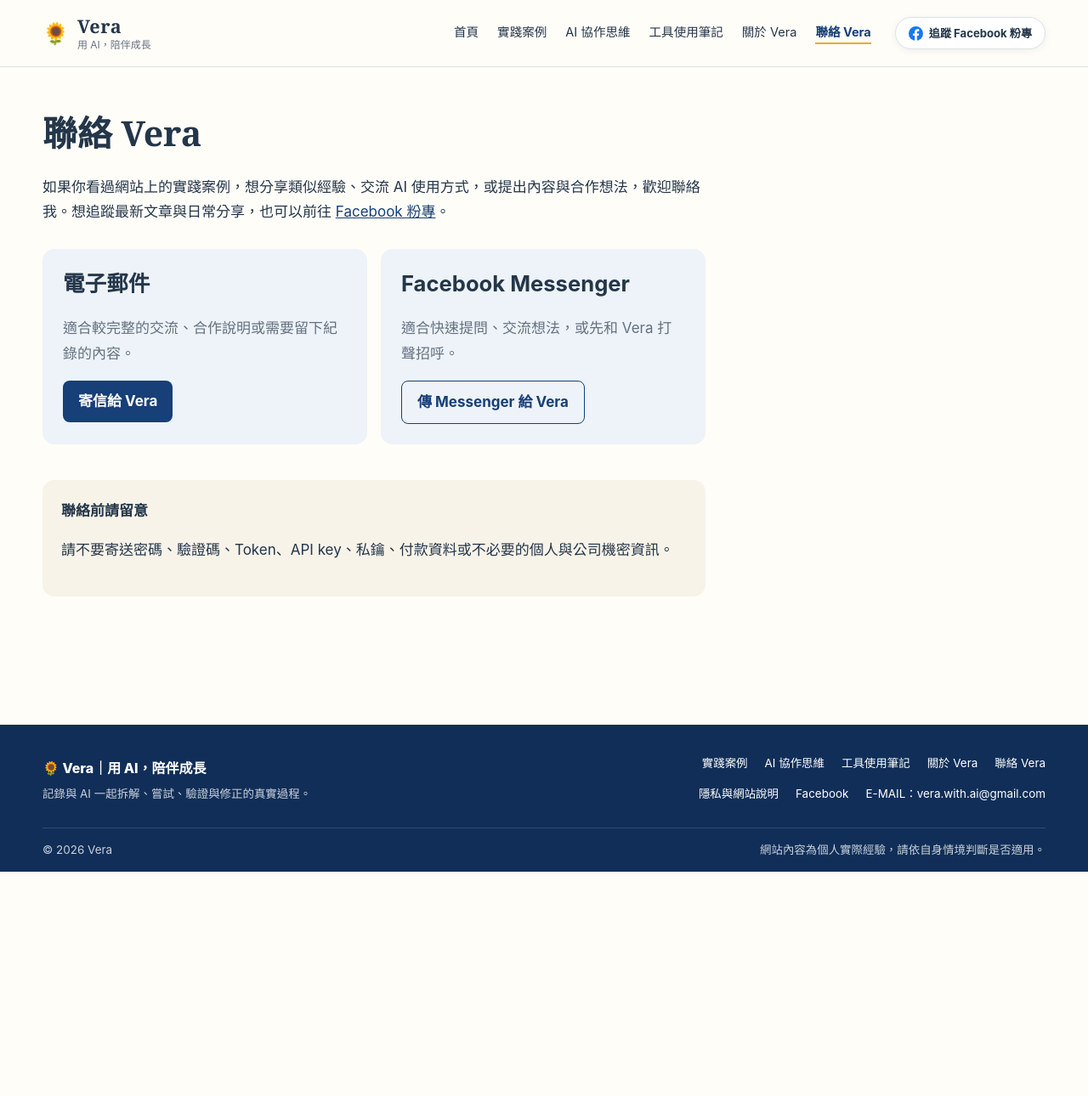
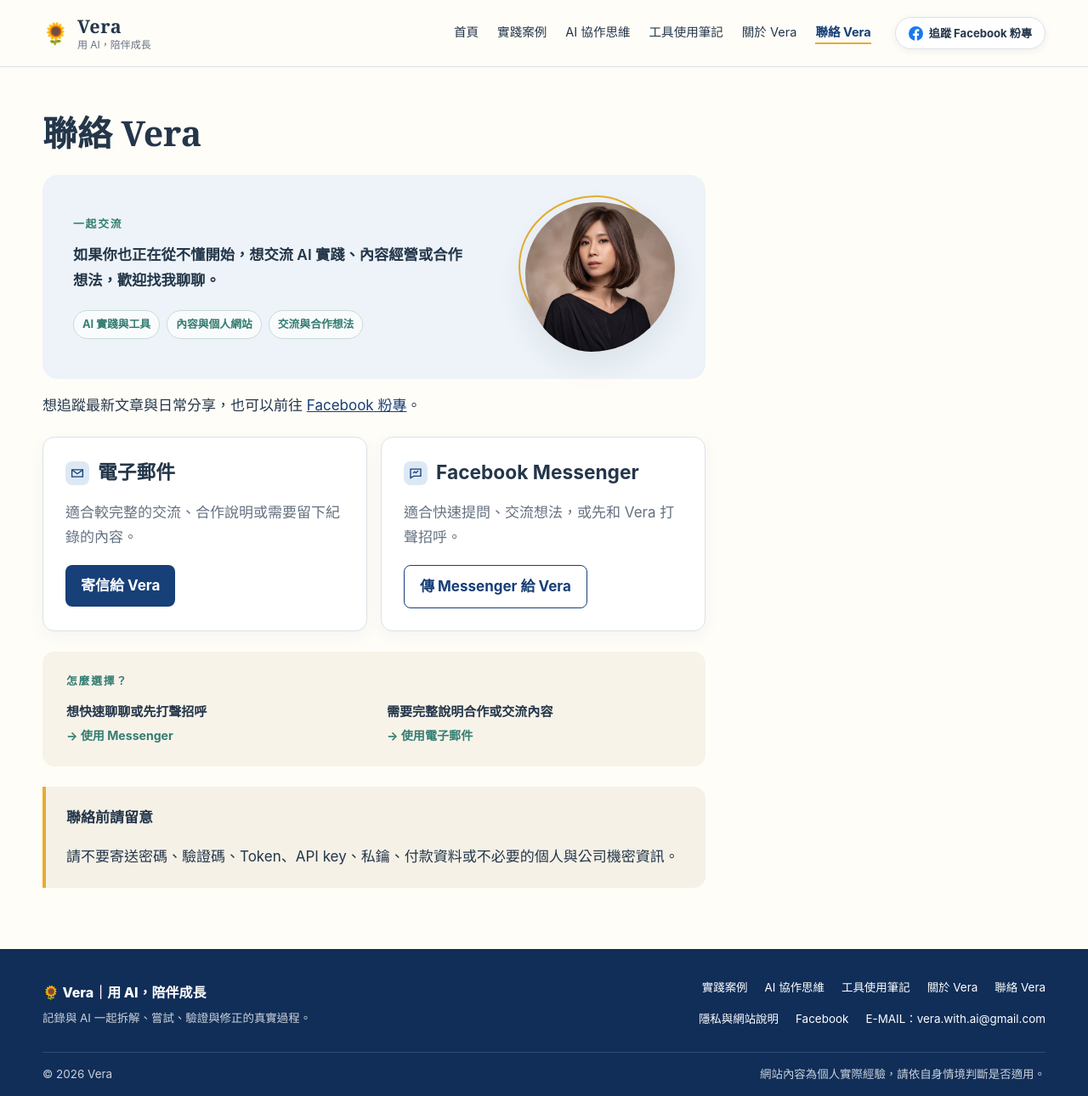
Before and after one commit to Vera-With-AI/Vera-With-AI.github.io, a Jekyll site: the page built from contact.md, in a window 1280 px wide and 1290 px high. Shown: the whole window at 85% size. Built offline with Jekyll 4.4.1, drawn with Linux system fonts in a browser that asks for light colours.

Commit message:
豐富聯絡頁視覺與聯絡引導

```diff
--- a/_config.yml
+++ b/_config.yml
@@ -13,7 +13,7 @@ collections:
 
 markdown: kramdown
 
-css_version: 50
+css_version: 51
 google_analytics_measurement_id: "G-4YBJGF1WWB"
 
 exclude:
--- a/assets/css/style.css
+++ b/assets/css/style.css
@@ -159,11 +159,28 @@ h3 { font-size: 1.08rem; }
 .related-post-list a { display: grid; gap: 3px; padding: 14px 16px; color: var(--text); background: var(--blue-wash); border-radius: 10px; text-decoration: none; }
 .related-post-list a:hover strong { color: var(--navy); }
 .related-post-list span { color: var(--teal); font-size: .78rem; font-weight: 700; }
-.contact-options { display: grid; grid-template-columns: repeat(2, minmax(0, 1fr)); gap: 16px; margin-block: 28px 42px; }
-.contact-option { padding: 24px; background: var(--blue-wash); border-radius: 14px; }
-.contact-option h2 { margin-top: 0; }
-.contact-option p { color: var(--muted); }
-.contact-note { padding: 22px; background: var(--cream); border-radius: 14px; }
+.contact-hero { display: grid; grid-template-columns: 1fr 210px; gap: 34px; align-items: center; padding: 32px 36px; background: var(--blue-wash); border-radius: 18px; }
+.contact-hero-copy > :first-child { margin-top: 0; }
+.contact-lead { margin: 0; color: var(--text); font-size: 1.08rem; font-weight: 600; line-height: 1.75; }
+.contact-topics { display: flex; flex-wrap: wrap; gap: 8px; margin-top: 20px; }
+.contact-topics span { padding: 5px 10px; color: var(--teal); border: 1px solid #c7dcd8; border-radius: 999px; background: rgba(255,255,255,.72); font-size: .8rem; font-weight: 700; }
+.contact-photo-frame { position: relative; width: 176px; height: 176px; justify-self: end; }
+.contact-photo-frame::before { content: ""; position: absolute; inset: -8px 10px 10px -8px; border: 2px solid var(--sunflower); border-radius: 53% 47% 44% 56% / 48% 55% 45% 52%; }
+.contact-profile-photo { position: relative; display: block; width: 100%; height: 100%; object-fit: cover; border-radius: 48% 52% 56% 44% / 48% 44% 56% 52%; box-shadow: var(--shadow); }
+.contact-options { display: grid; grid-template-columns: repeat(2, minmax(0, 1fr)); gap: 16px; margin-block: 22px 24px; }
+.contact-option { padding: 26px; background: var(--card); border: 1px solid var(--border); border-radius: 14px; box-shadow: 0 5px 18px rgba(29, 50, 73, .05); }
+.contact-option-heading { display: flex; align-items: center; gap: 10px; }
+.contact-option-heading svg { width: 28px; height: 28px; flex: 0 0 auto; padding: 5px; color: var(--navy); border-radius: 8px; background: #dce9f4; stroke: currentColor; stroke-width: 1.8; fill: none; }
+.contact-option h2 { margin: 0; font-size: 1.42rem; }
+.contact-option p { min-height: 58px; color: var(--muted); }
+.contact-guide { padding: 24px 28px; margin-bottom: 24px; background: var(--cream); border-radius: 14px; }
+.contact-guide .eyebrow { margin-bottom: 12px; }
+.contact-guide > div { display: grid; grid-template-columns: repeat(2, minmax(0, 1fr)); gap: 14px 30px; }
+.contact-guide p { display: grid; gap: 3px; margin: 0; }
+.contact-guide strong { color: var(--text); font-size: .94rem; }
+.contact-guide span { color: var(--teal); font-size: .88rem; font-weight: 700; }
+.contact-note { padding: 22px 24px; background: #f5f1e7; border-left: 4px solid var(--sunflower); border-radius: 0 14px 14px 0; }
+.contact-note p { margin-bottom: 0; }
 
 .profile-photo { width: 170px; height: 170px; object-fit: cover; border-radius: 50%; box-shadow: var(--shadow); }
 .hero-image { display: block; width: 100%; max-width: 520px; border-radius: 16px; box-shadow: var(--shadow); }
@@ -216,7 +233,10 @@ h3 { font-size: 1.08rem; }
   .mobile-link { display: inline-block; }
   .follow-strip { align-items: flex-start; flex-direction: column; }
   .follow-strip .button-row { margin-top: 4px; }
-  .contact-options { grid-template-columns: 1fr; }
+  .contact-hero { grid-template-columns: 1fr 130px; gap: 22px; padding: 26px; }
+  .contact-photo-frame { width: 130px; height: 130px; }
+  .contact-options, .contact-guide > div { grid-template-columns: 1fr; }
+  .contact-option p { min-height: 0; }
 }
 
 @media (max-width: 480px) {
@@ -228,6 +248,8 @@ h3 { font-size: 1.08rem; }
   .post-header h1 { font-size: 1.8rem; }
   .button-row .button { width: 100%; }
   .about-strip { grid-template-columns: 1fr; }
+  .contact-hero { grid-template-columns: 1fr; }
+  .contact-photo-frame { justify-self: start; width: 120px; height: 120px; }
   .problem-grid { gap: 10px; margin-top: 18px; }
   .problem-card { padding: 14px; }
   .problem-card h3 { margin: 8px 0 10px; font-size: 1rem; }
--- a/contact.md
+++ b/contact.md
@@ -5,21 +5,50 @@ permalink: /contact/
 description: "想與 Vera 交流 AI 實踐、內容或合作想法，可以透過 Messenger 或電子郵件聯絡。"
 ---
 
-如果你看過網站上的實踐案例，想分享類似經驗、交流 AI 使用方式，或提出內容與合作想法，歡迎聯絡我。想追蹤最新文章與日常分享，也可以前往 [Facebook 粉專](https://www.facebook.com/VeraHrAI/){:target="_blank" rel="noopener"}。
+<section class="contact-hero" aria-label="聯絡 Vera">
+  <div class="contact-hero-copy">
+    <p class="eyebrow">一起交流</p>
+    <p class="contact-lead">如果你也正在從不懂開始，想交流 AI 實踐、內容經營或合作想法，歡迎找我聊聊。</p>
+    <div class="contact-topics" aria-label="可交流的主題">
+      <span>AI 實踐與工具</span>
+      <span>內容與個人網站</span>
+      <span>交流與合作想法</span>
+    </div>
+  </div>
+  <div class="contact-photo-frame">
+    <img src="{{ '/assets/images/profile-photo.jpg' | relative_url }}" alt="Vera 的個人照片" class="contact-profile-photo">
+  </div>
+</section>
+
+想追蹤最新文章與日常分享，也可以前往 [Facebook 粉專](https://www.facebook.com/VeraHrAI/){:target="_blank" rel="noopener"}。
 
 <div class="contact-options">
   <section class="contact-option">
-    <h2>電子郵件</h2>
+    <div class="contact-option-heading">
+      <svg aria-hidden="true" viewBox="0 0 24 24"><path d="M3.5 6.5h17v11h-17z"/><path d="m4 7 8 6 8-6"/></svg>
+      <h2>電子郵件</h2>
+    </div>
     <p>適合較完整的交流、合作說明或需要留下紀錄的內容。</p>
     <a class="button button-primary" href="mailto:vera.with.ai@gmail.com">寄信給 Vera</a>
   </section>
   <section class="contact-option">
-    <h2>Facebook Messenger</h2>
+    <div class="contact-option-heading">
+      <svg aria-hidden="true" viewBox="0 0 24 24"><path d="M4 5.5h16v11H9l-5 3v-14z"/><path d="m8 12 2.5-2.5 2 2 3.5-3.5"/></svg>
+      <h2>Facebook Messenger</h2>
+    </div>
     <p>適合快速提問、交流想法，或先和 Vera 打聲招呼。</p>
     <a class="button button-secondary" href="https://m.me/VeraHrAI" target="_blank" rel="noopener">傳 Messenger 給 Vera</a>
   </section>
 </div>
 
+<section class="contact-guide" aria-label="選擇聯絡方式">
+  <p class="eyebrow">怎麼選擇？</p>
+  <div>
+    <p><strong>想快速聊聊或先打聲招呼</strong><span>→ 使用 Messenger</span></p>
+    <p><strong>需要完整說明合作或交流內容</strong><span>→ 使用電子郵件</span></p>
+  </div>
+</section>
+
 <aside class="contact-note">
   <strong>聯絡前請留意</strong>
   <p>請不要寄送密碼、驗證碼、Token、API key、私鑰、付款資料或不必要的個人與公司機密資訊。</p>
```
